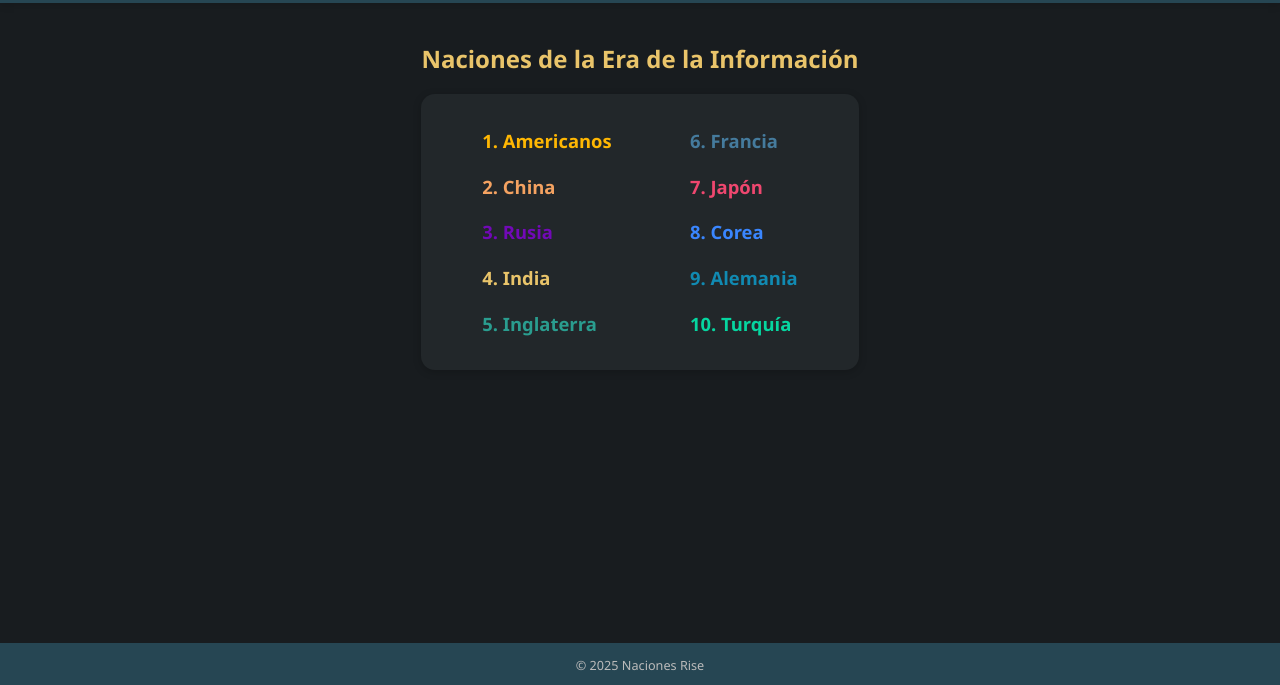
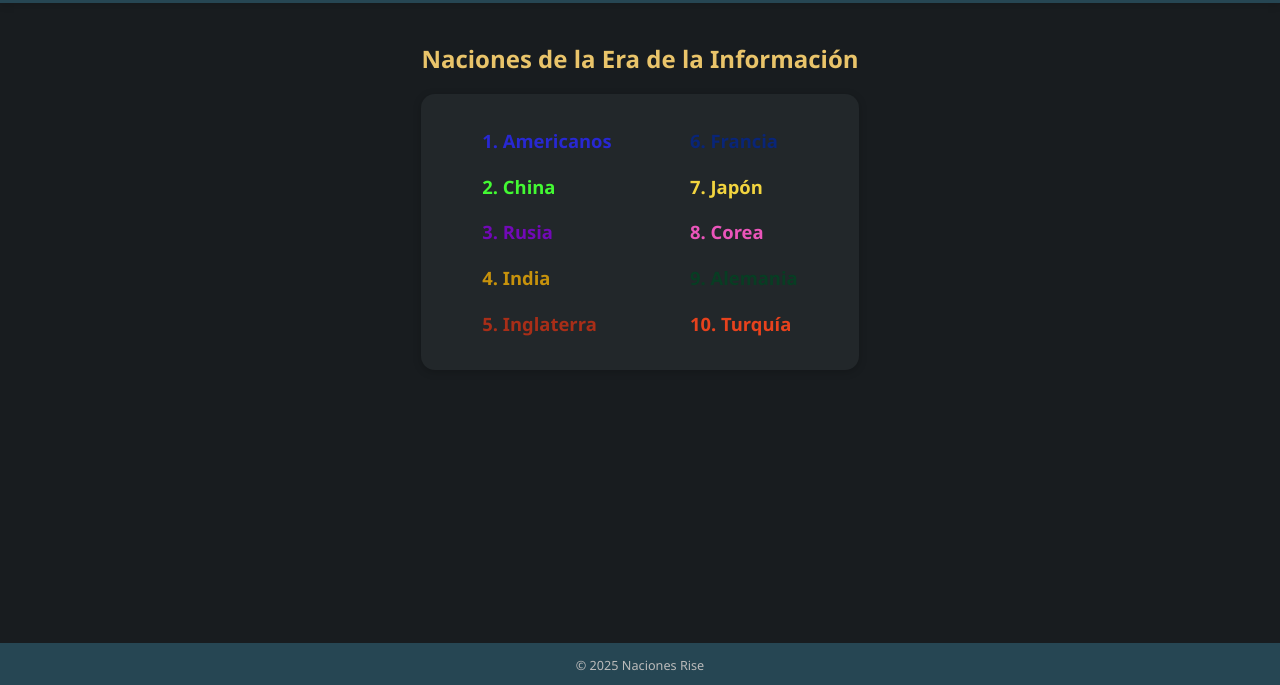
Before and after one commit to RicAlejo/naciones-ron, a plain HTML site: page informatica.html in a window 1280 px wide. Shown: the part 115-800 px from the top of the page. Drawn offline with Linux system fonts and the light colour scheme.

```diff
--- a/estilos.css
+++ b/estilos.css
@@ -111,20 +111,24 @@ main {
 }
 
 /* Colores personalizados por nación */
-.china      { color: #f4a261; }
-.turquia    { color: #06d6a0; }
+.china      { color: #43f933; }
+.turquia    { color: #e7421d; }
 .españa     { color: #ffd166; }
-.francia    { color: #457b9d; }
-.inglaterra { color: #2a9d8f; }
+.francia    { color: #092578; }
+.inglaterra { color: #a82e18; }
 .rusia      { color: #7209b7; }
-.india      { color: #e9c46a; }
-.japon      { color: #ef476f; }
+.india      { color: #c7920c; }
+.japon      { color: #f2d43f; }
 .persia     { color: #a8dadc; }
 .roma       { color: #e63946; }
-.alemania   { color: #118ab2; }
+.alemania   { color: #083d23; }
 .holanda    { color: #b5838d; }
-.americanos { color: #ffb703; }
-.corea      { color: #3a86ff; }
+.americanos { color: #2828d2; }
+.corea      { color: #eb55bb; }
+.mayas      { color: #5fbd7b; }
+.grecia      { color: #3e85b4; }
+.nubios      { color: #f3fb06; }
+.egipto      { color: #7c600b; }
 
 /* Footer */
 footer {
```
Also changed, not shown: index.html (+1 -1 lines).
